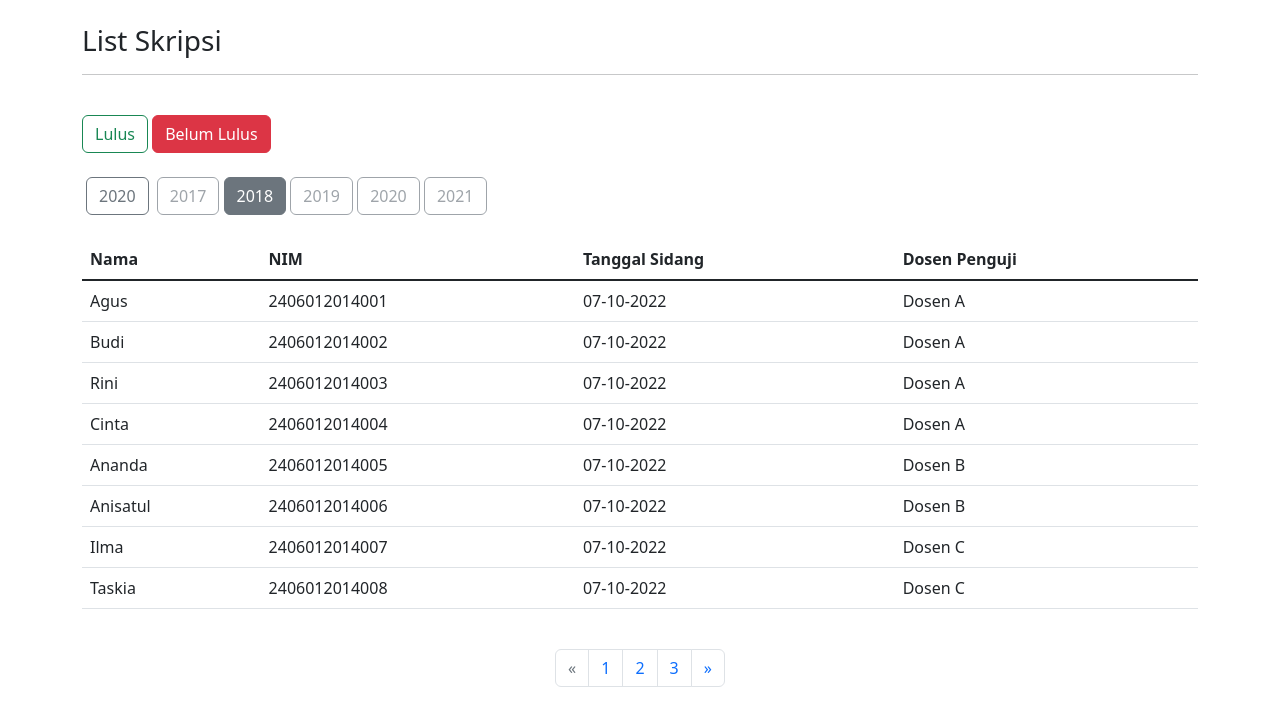
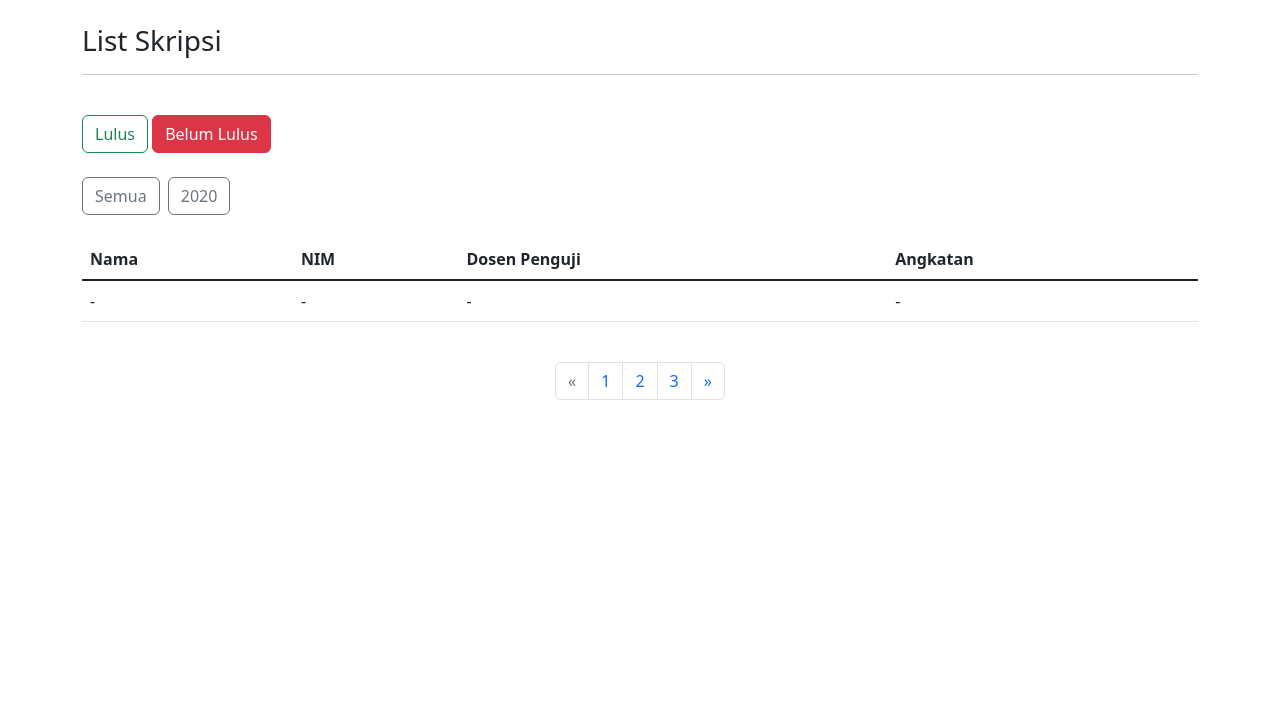
Before and after one commit to renyaw/PPLGes, a PHP site: page /srs16_blm.php in a window 1280 px wide. Shown: the top 726 px of the page. Run offline with PHP 8.4, Linux system fonts and the light colour scheme; data comes from the database, SQL or seed files in the repository; tables that the repository leaves empty hold one stand-in row (values such as "Sample post").

Commit message:
editing srs 16 lulus and belum

```diff
--- a/ajax1.js
+++ b/ajax1.js
@@ -67,3 +67,23 @@ function showSkripsibelum(angkatan) {
     callAjax(url, inner);
   }
 }
+
+function showTabelskripsiblm(angkatan) {
+  var inner = 'tabel_skripsiblm';
+  var url = 'get_tabelskripsiblm.php?id=' + angkatan;
+  if (angkatan == '') {
+    document.getElementById(inner).innerHTML = '';
+  } else {
+    callAjax(url, inner);
+  }
+}
+
+function showTabelskripsisdh(angkatan) {
+  var inner = 'tabel_skripsisdh';
+  var url = 'get_tabelskripsisdh.php?id=' + angkatan;
+  if (angkatan == '') {
+    document.getElementById(inner).innerHTML = '';
+  } else {
+    callAjax(url, inner);
+  }
+}
--- /dev/null
+++ b/get_tabelskripsiblm.php
@@ -0,0 +1,35 @@
+<?php
+require_once('db_login.php');
+$id=$_GET['id'];
+
+$query = $db->query("SELECT mahasiswa.nama, mahasiswa.nim, dosen.nama  as namadosen, mahasiswa.angkatan from skripsi inner join mahasiswa inner join dosen where mahasiswa.nim=skripsi.nim and dosen.kode_wali=mahasiswa.kode_wali and status = 'Belum Lulus' and mahasiswa.angkatan='$id';");
+$query2= $db->query("SELECT mahasiswa.nama, mahasiswa.nim, dosen.nama  as namadosen, mahasiswa.angkatan from skripsi inner join mahasiswa inner join dosen where mahasiswa.nim=skripsi.nim and dosen.kode_wali=mahasiswa.kode_wali and status = 'Belum Lulus' ;");
+
+if($id!='x'){
+  $result = $query;
+}
+else{
+  $result = $query2;
+}
+
+$jml= mysqli_num_rows($result);
+
+if($jml!=0){
+  while ($row = $result->fetch_object()) {
+    echo '<tr>';
+    echo '<td>'.$row->nama.'</td>';
+    echo '<td>'.$row->nim.'</td>';
+    echo '<td>'.$row->namadosen.'</td>';
+    echo '<td>'.$row->angkatan.'</td>';
+    echo '</tr>';
+  }
+}
+else{
+  echo '<tr>';
+  echo '<td> - </td>';
+  echo '<td> - </td>';
+  echo '<td> - </td>';
+  echo '<td> - </td>';
+  echo '</tr>';
+}
+?>
--- a/srs16_blm.php
+++ b/srs16_blm.php
@@ -11,7 +11,6 @@
     <?php
     session_start();
     require_once('db_login.php');
-
     ?>
     <script src="https://cdn.jsdelivr.net/npm/bootstrap@5.2.2/dist/js/bootstrap.bundle.min.js" integrity="sha384-OERcA2EqjJCMA+/3y+gxIOqMEjwtxJY7qPCqsdltbNJuaOe923+mo//f6V8Qbsw3" crossorigin="anonymous"></script>
     <include src="navdep.html"></include>
@@ -21,86 +20,34 @@
       <hr />
       <br />
       <div class="d-grid gap-2 d-md-block">
-        <form action="srs16_lul.html">
-          <button class="btn btn-outline-success" type="submit">Lulus</button>
+          <button class="btn btn-outline-success" type="submit" onclick="location.href='srs16_lul.php'" >Lulus</button>
           <button class="btn btn-danger" type="button">Belum Lulus</button>
-        </form>
       </div>
       <br />
-      <div class="d-grid gap-2 d-md-block">
+      <div class="d-grid d-md-block">
+      <button class="btn btn-outline-secondary" type="button" onclick="showTabelskripsiblm('x');">Semua</button>
         <?php
           $query = $db->query("SELECT angkatan FROM mahasiswa where nim in(SELECT max(nim) FROM mahasiswa group by angkatan) order by angkatan");
           while($row=$query->fetch_object()){
-            echo "<button class='btn btn-outline-secondary mx-1' id='angkatan' value='$row->angkatan' onclick='showSkripsi($row->angkatan);showSkripsibelum($row->angkatan);showHeader($row->angkatan);'>".$row->angkatan."</button>";
+            echo "<button class='btn btn-outline-secondary mx-1' id='angkatan' value='$row->angkatan' onclick='showTabelskripsiblm($row->angkatan)'>".$row->angkatan."</button>";
           }
         ?>
-        <button class="btn btn-outline-secondary" type="button" disabled>2017</button>
-        <button class="btn btn-secondary" type="button">2018</button>
-        <button class="btn btn-outline-secondary" type="button" disabled>2019</button>
-        <button class="btn btn-outline-secondary" type="button" disabled>2020</button>
-        <button class="btn btn-outline-secondary" type="button" disabled>2021</button>
       </div>
       <br />
+      <div>
       <table class="table table-hover">
         <thead>
           <tr>
             <th scope="col">Nama</th>
             <th scope="col">NIM</th>
-            <th scope="col">Tanggal Sidang</th>
             <th scope="col">Dosen Penguji</th>
+            <th scope="col">Angkatan</th>
           </tr>
         </thead>
-        <tbody class="table-group-divider">
-          <tr>
-            <td>Agus</td>
-            <td>2406012014001</td>
-            <td>07-10-2022</td>
-            <td>Dosen A</td>
-          </tr>
-          <tr>
-            <td>Budi</td>
-            <td>2406012014002</td>
-            <td>07-10-2022</td>
-            <td>Dosen A</td>
-          </tr>
-          <tr>
-            <td>Rini</td>
-            <td>2406012014003</td>
-            <td>07-10-2022</td>
-            <td>Dosen A</td>
-          </tr>
-          <tr>
-            <td>Cinta</td>
-            <td>2406012014004</td>
-            <td>07-10-2022</td>
-            <td>Dosen A</td>
-          </tr>
-          <tr>
-            <td>Ananda</td>
-            <td>2406012014005</td>
-            <td>07-10-2022</td>
-            <td>Dosen B</td>
-          </tr>
-          <tr>
-            <td>Anisatul</td>
-            <td>2406012014006</td>
-            <td>07-10-2022</td>
-            <td>Dosen B</td>
-          </tr>
-          <tr>
-            <td>Ilma</td>
-            <td>2406012014007</td>
-            <td>07-10-2022</td>
-            <td>Dosen C</td>
-          </tr>
-          <tr>
-            <td>Taskia</td>
-            <td>2406012014008</td>
-            <td>07-10-2022</td>
-            <td>Dosen C</td>
-          </tr>
+        <tbody id="tabel_skripsiblm" class="table-group-divider">
         </tbody>
       </table>
+    </div>
       <br />
       <nav aria-label="Page navigation example">
         <ul class="pagination justify-content-center">
@@ -120,5 +67,11 @@
         </ul>
       </nav>
     </div>
+    <script src='ajax1.js'></script>
+    <script>
+      window.onload = function(){
+        showTabelskripsiblm('x');
+      }
+    </script>
   </body>
 </html>
```
Also changed, not shown: get_tabelskripsisdh.php (added, +35 -0 lines), srs16_lul.php (+14 -9 lines).
